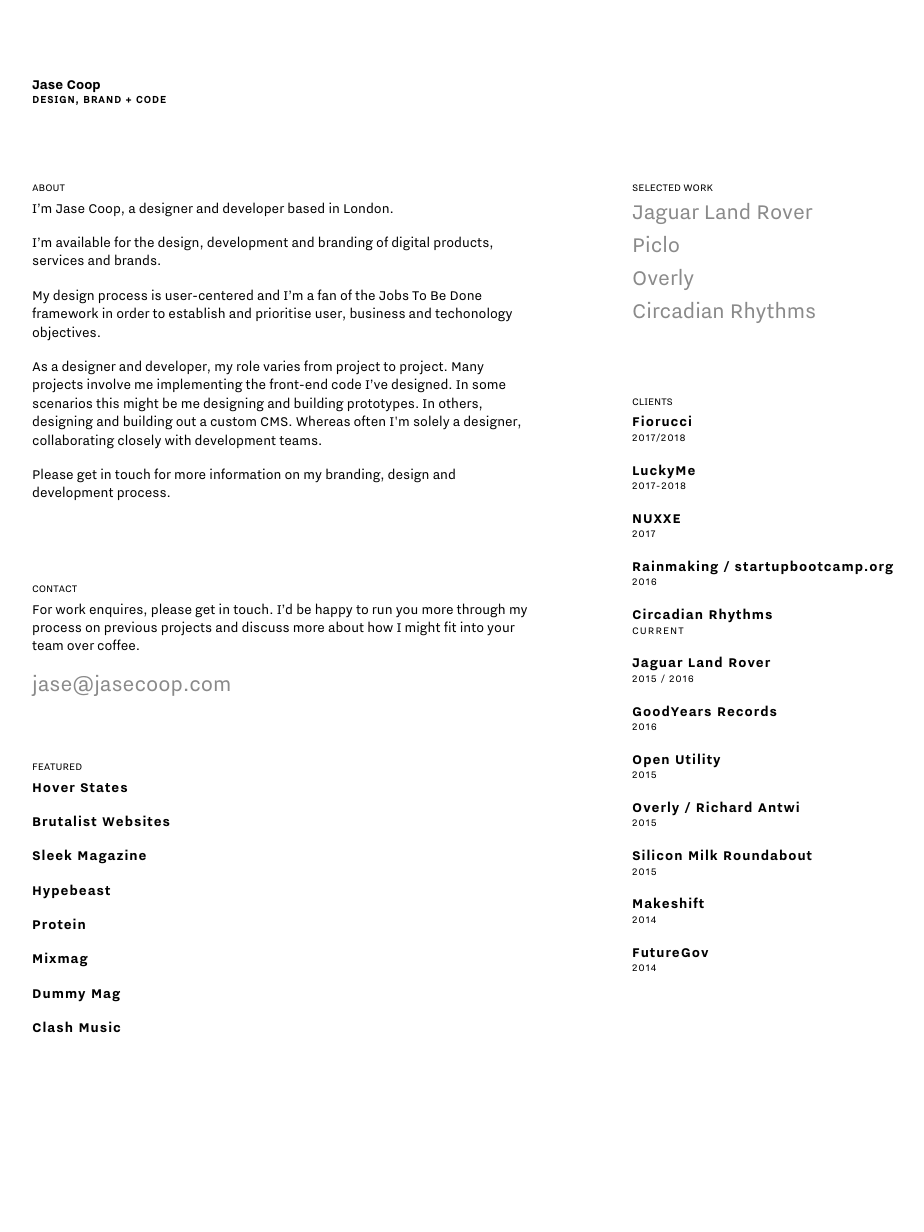
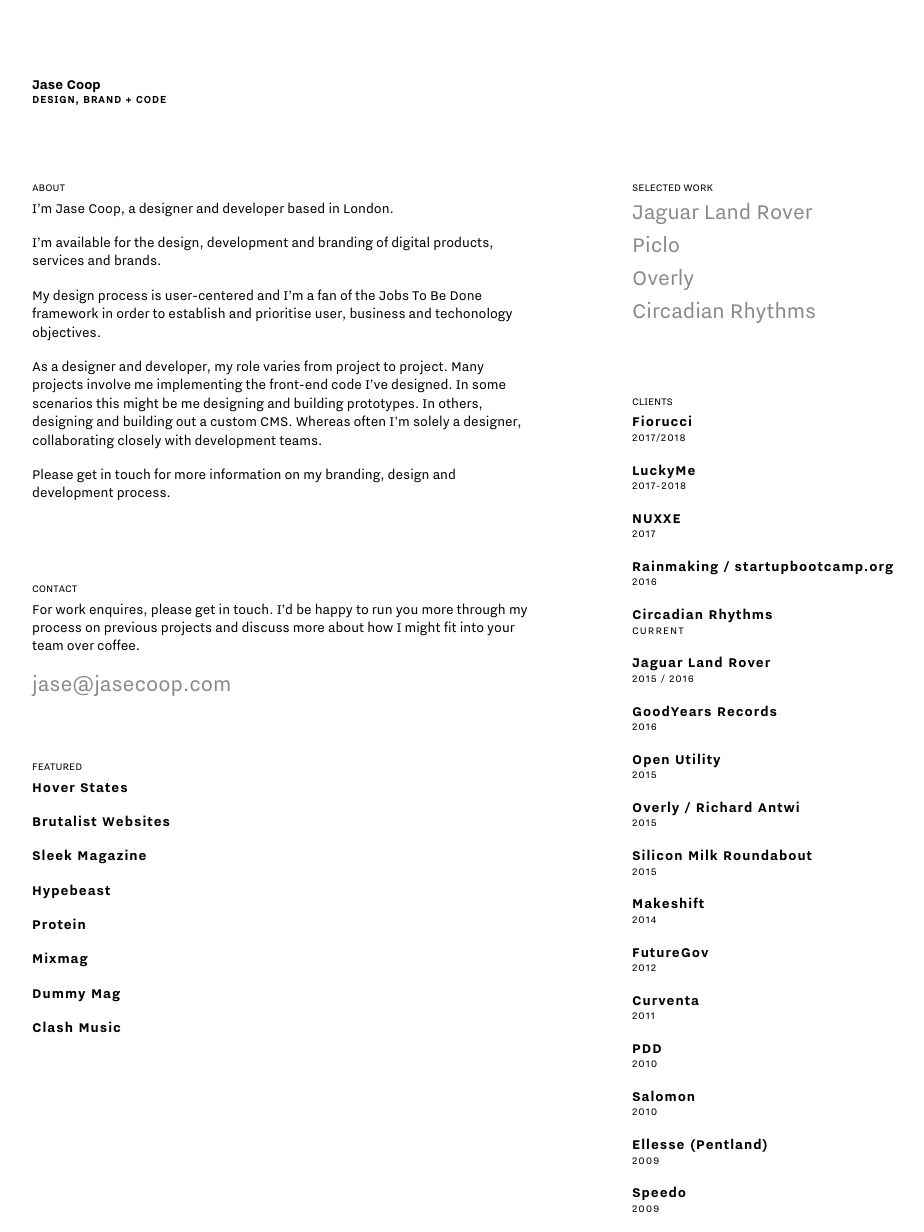
Before and after one commit to maxwellcooper/maxwellcooper.github.io, a Jekyll site: the page built from index.html, in a window 1280 px wide. Shown: the whole page, without its empty margins (40-964 px from the left). Built offline with Jekyll 4.4.1, drawn with Linux system fonts in a browser that asks for light colours; before the commit the page ends 1053 px from its top, so only the background shows below that.

Commit message:
Update index.html

```diff
--- a/index.html
+++ b/index.html
@@ -152,7 +152,27 @@
         </div>
         <div class="mb3">
           <div class="f4">FutureGov</div>
-          <div class="fCaps">2014</div>
+          <div class="fCaps">2012</div>
+        </div>
+        <div class="mb3">
+          <div class="f4">Curventa</div>
+          <div class="fCaps">2011</div>
+        </div>
+         <div class="mb3">
+          <div class="f4">PDD</div>
+          <div class="fCaps">2010</div>
+        </div>
+        <div class="mb3">
+          <div class="f4">Salomon</div>
+          <div class="fCaps">2010</div>
+        </div>
+         <div class="mb3">
+          <div class="f4">Ellesse (Pentland)</div>
+          <div class="fCaps">2009</div>
+        </div>
+         <div class="mb3">
+          <div class="f4">Speedo</div>
+          <div class="fCaps">2009</div>
         </div>
       </div>
     </div>
```
